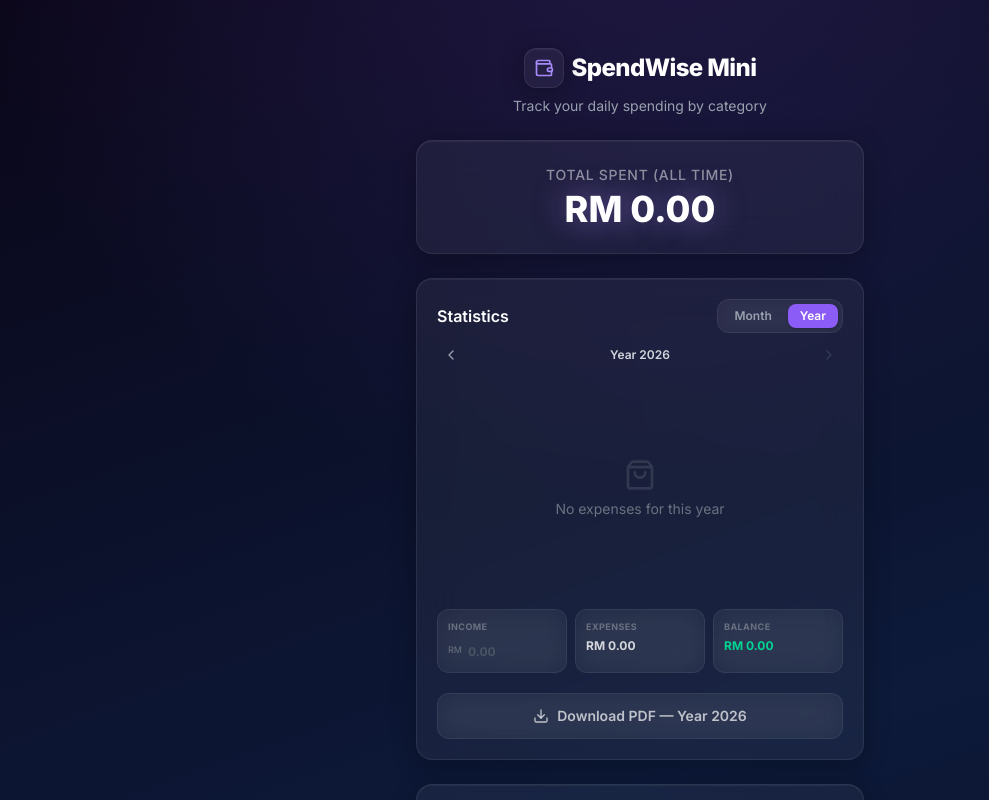
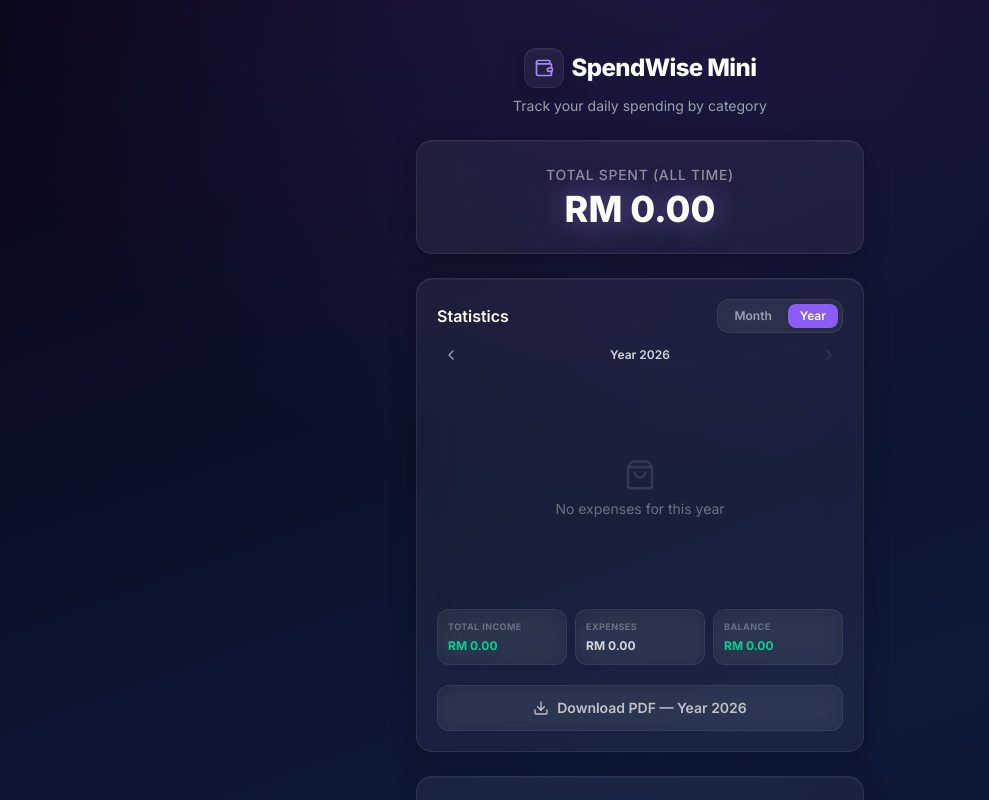
Before and after one commit to aaimang/personal-expense-tracker, a React (Vite) app: page / in a window 1280 px wide. Both pictures are taken after a click on the button "Year". Shown: the top 800 px of the page, without its empty margins (0-989 px from the left). Built offline with nearby package versions, Linux system fonts and the light colour scheme.

Commit message:
Year view: show total annual income summed from monthly entries (read-only)

```diff
--- a/src/App.jsx
+++ b/src/App.jsx
@@ -236,11 +236,15 @@ function App() {
   const totalSpentFiltered = filteredExpenses.reduce((sum, e) => sum + e.price, 0)
   const chartData          = buildChartData(filteredExpenses)
 
-  const incomeKey    = timeframe === 'month'
-    ? `${selectedYear}-${String(selectedMonth + 1).padStart(2, '0')}`
-    : `${selectedYear}`
+  const incomeKey    = `${selectedYear}-${String(selectedMonth + 1).padStart(2, '0')}`
   const monthlyIncome = incomeMap[incomeKey] || ''
-  const incomeValue   = parseFloat(monthlyIncome) || 0
+
+  // In year view: sum all 12 monthly income entries for selectedYear
+  const yearlyIncome = Array.from({ length: 12 }, (_, m) =>
+    parseFloat(incomeMap[`${selectedYear}-${String(m + 1).padStart(2, '0')}`] || 0)
+  ).reduce((a, b) => a + b, 0)
+
+  const incomeValue = timeframe === 'year' ? yearlyIncome : (parseFloat(monthlyIncome) || 0)
   const balance       = incomeValue - totalSpentFiltered
 
   const timeframeLabel = timeframe === 'month'
@@ -545,7 +549,15 @@ function App() {
           {/* Income / Expenses / Balance */}
           <div className="grid grid-cols-3 gap-2">
             <div className="flex flex-col gap-1 glass-inner rounded-xl p-2.5">
-              <span className="text-[9px] uppercase tracking-wider text-gray-500 font-bold">Income</span>
+              <span className="text-[9px] uppercase tracking-wider text-gray-500 font-bold">
+                {timeframe === 'year' ? 'Total Income' : 'Income'}
+              </span>
+              {timeframe === 'year' ? (
+                // Read-only: sum of all monthly incomes for this year
+                <span className="text-xs font-bold text-emerald-400 truncate">
+                  RM {yearlyIncome.toFixed(2)}
+                </span>
+              ) : (
                 <div className="relative">
                   <span className="absolute left-0 top-1/2 -translate-y-1/2 text-[9px] text-gray-500">RM</span>
                   <input
@@ -555,6 +567,7 @@ function App() {
                     className="w-full pl-5 bg-transparent text-xs font-bold text-emerald-400 outline-none placeholder-gray-600"
                   />
                 </div>
+              )}
             </div>
             <div className="flex flex-col gap-1 glass-inner rounded-xl p-2.5">
               <span className="text-[9px] uppercase tracking-wider text-gray-500 font-bold">Expenses</span>
```
Lines whose indentation alone changed are shown as unchanged.
